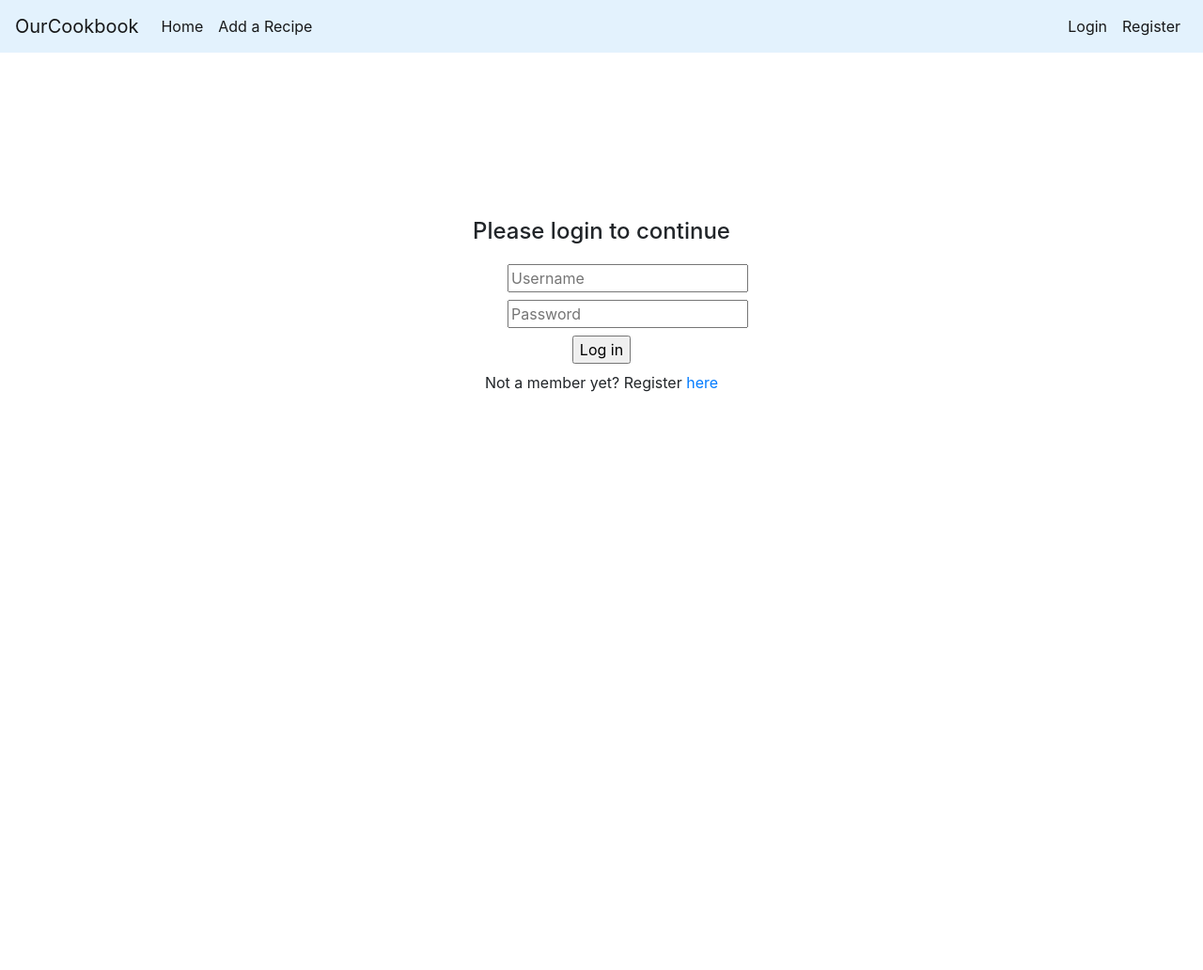
After one commit to NinjaAiden/dcd-milestone-project, a Flask app: page /login in a window 1280 px wide. The commit adds this page. Shown: the whole page at 94% size. Run offline with Flask 2, Linux system fonts and the light colour scheme; some libraries are stand-ins or nearby versions.

Commit message:
added login/out functionality and warning message for incorrect password

```diff
--- a/app.py
+++ b/app.py
@@ -1,11 +1,12 @@
 import os
-from flask import Flask, render_template, redirect, request, url_for, session
+from flask import Flask, render_template, redirect, request, url_for, session, flash
 from flask_pymongo import PyMongo
 from bson.objectid import ObjectId
 
 app = Flask(__name__)
 app.config["MONGO_DBNAME"] = 'dcd-cookbook'
 app.config["MONGO_URI"] = 'mongodb://admin:Xb0x3869@ds357955.mlab.com:57955/dcd-cookbook'
+app.config["SECRET_KEY"] = 'SECRET_KEY'
 
 mongo = PyMongo(app)
 
@@ -15,6 +16,33 @@ mongo = PyMongo(app)
 def get_recipes():
     return render_template('recipes.html',
         recipes=mongo.db.recipes.find())
+
+# login page
+@app.route('/login', methods=['GET','POST'])
+def login():
+
+    # check if user is logged in
+    if 'username' in session:
+        return redirect('/')
+
+    # check login details
+    if request.method == "POST":
+        users = mongo.db.users
+        login_user = users.find_one({'username': request.form['username']})
+        if login_user and login_user['password'] == request.form['password']:
+            session['username'] = request.form['username']
+            return redirect('/')
+        else:
+            # show message if password incorrect
+            flash("Invalid username/password combination, please try again", category='error')
+
+    return render_template('login.html')
+
+# route for logging out
+@app.route('/logout')
+def logout():
+    session.pop('username', None)
+    return redirect('/')
 
 # page to view recipe in full
 @app.route('/view_recipe/<recipe_id>')
@@ -40,7 +68,10 @@ def insert_recipe():
     ingredient = request.form.getlist('ingredient')
 
     for i in ingredient:
-        ingredients.append(i)
+        if i == "":
+            pass
+        else:
+            ingredients.append(i)
 
     # form method into a dictionary
     method_list = []
@@ -48,7 +79,10 @@ def insert_recipe():
     method = request.form.getlist('method')
 
     for m in method:
-        method_list.append(m)
+        if m == "":
+            pass
+        else:
+            method_list.append(m)
 
     # Reorganise all data into one dictionary before inserting into database
     data = {
--- /dev/null
+++ b/static/css/style.css
@@ -0,0 +1,9 @@
+html, body{
+    height: 100%;
+}
+
+.login{
+    height: 100%;
+    text-align: center;
+    transform: translateY(20%);
+}
--- a/templates/base.html
+++ b/templates/base.html
@@ -7,6 +7,7 @@
     <meta http-equiv="X-UA-Compatible" content="ie=edge">
 
     <link rel="stylesheet" href="https://maxcdn.bootstrapcdn.com/bootstrap/4.0.0/css/bootstrap.min.css">
+    <link rel="stylesheet" href="static/css/style.css" type="text/css" />
 </head>
 
 <body>
@@ -24,6 +25,20 @@
                     <a class="nav-link" href="{{url_for('add_recipe')}}">Add a Recipe<span class="sr-only"></span></a>
                 </li>
             </ul>
+            <ul class="navbar-nav">
+                {% if 'username' in session %}
+                <li class="nav-item active">
+                    <a class="nav-link" href="{{url_for('logout')}}">Logout<span class="sr-only"></span></a>
+                </li>
+                {% else %}
+                <li class="nav-item active">
+                    <a class="nav-link" href="{{url_for('login')}}">Login<span class="sr-only"></span></a>
+                </li>
+                <li class="nav-item active">
+                    <a class="nav-link" href="{{url_for('login')}}">Register<span class="sr-only"></span></a>
+                </li>
+                {% endif %}
+            </ul>
         </div>
     </nav>
     {% block content %} {% endblock %}
--- /dev/null
+++ b/templates/login.html
@@ -0,0 +1,26 @@
+{% extends 'base.html'%} {% block content %} {% if session['logged_in'] %}
+
+<h2>You're logged in already!</h2>
+
+{% else %}
+<div class="container login">
+    <h4 class="text-center my-3">Please login to continue</h4>
+    <div class="mx-auto" style="width: 200px;">
+        <form action="/login" method="POST">
+            <input class="my-1" type="username" name="username" placeholder="Username">
+            <input class="my-1" type="password" name="password" placeholder="Password">
+            <input class="my-1 text-center" type="submit" value="Log in">
+        </form>
+    </div>
+    <p class="my-1">Not a member yet? Register <a href=#>here</a></p>
+
+    {% with messages = get_flashed_messages() %} {% if messages %}
+    <ul class=flashes>
+        {% for message in messages %}
+        <p class="bg-warning">{{ message }}</p>
+        {% endfor %}
+    </ul>
+    {% endif %} {% endwith %}
+
+</div>
+{% endif %} {% endblock %}
```
